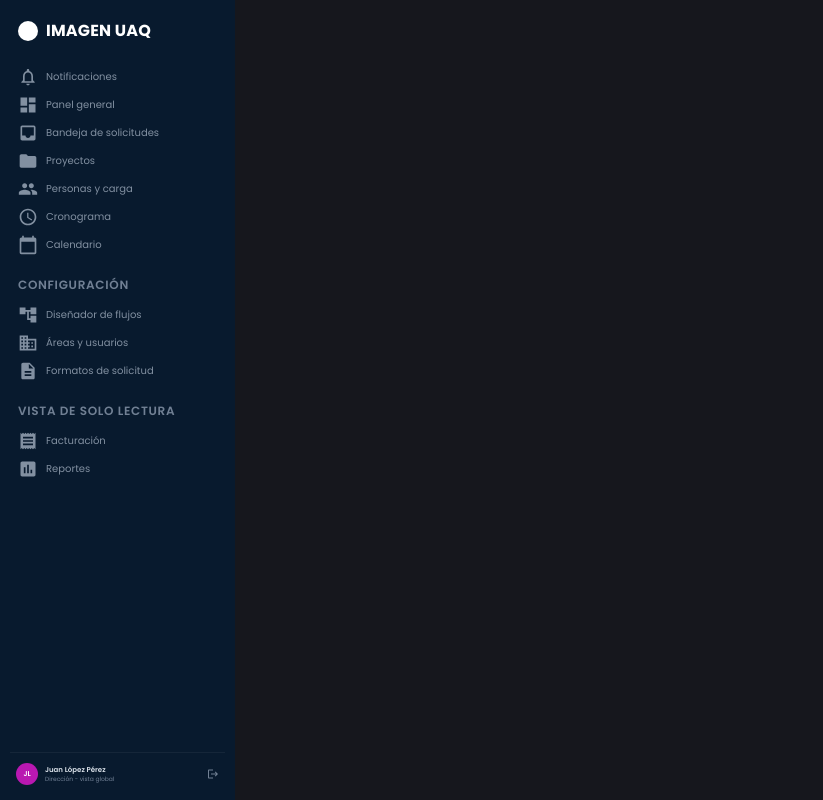
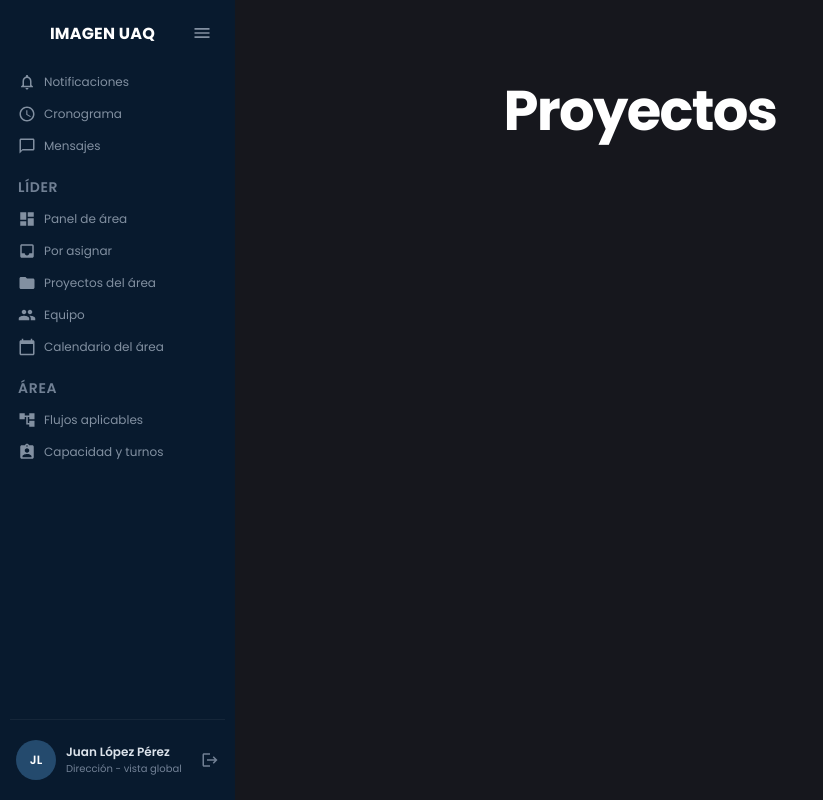
Before and after one commit to MelissaR374/imagenuaq-frontend, a React (Vite) app: page / in a window 1280 px wide. Shown: the whole page, without its empty margins (0-823 px from the left). Built offline with nearby package versions, Linux system fonts and the light colour scheme.

Commit message:
component/ sidebar complete

```diff
--- a/src/App.css
+++ b/src/App.css
@@ -37,4 +37,5 @@ body {
   border-left: none;
   border-right: none;
   overflow-x: hidden;
+  color: #ffff;
 }
--- a/src/App.jsx
+++ b/src/App.jsx
@@ -7,7 +7,7 @@ function App() {
     <div className="app-container">
 
       <Sidebar
-        role="admin"
+        role="lider"
         activeItem="Proyectos"
         onNavigate={(item) => {
           console.log("Seleccionaste:", item);
--- a/src/components/sidebar/sidebar.css
+++ b/src/components/sidebar/sidebar.css
@@ -18,11 +18,15 @@
     display: flex;
     flex-direction: column;
     font-family: "Poppins", sans-serif;
-    overflow-y: auto;
+    overflow-y:auto;
     z-index: 1000;
     border-right: none;
     box-shadow: none;
     outline: none;
+}
+
+.sidebar::-webkit-scrollbar {
+    display: none;
 }
 
 
@@ -34,22 +38,23 @@
 .sidebar-brand {
     display: flex;
     align-items: center;
-    gap: 8px;
+    justify-content: space-between;
+    gap: 10px;
     padding: 0 8px 20px;
 }
 
-.brand-icon {
+/* .brand-icon {
     width: 20px;
     height: 20px;
     border-radius: 50%;
     background-color: #ffffff;
-    color: #e11eba;
+    color: #10243a;
     display: flex;
     align-items: center;
     justify-content: center;
     font-size: 12px;
     font-weight: 700;
-}
+} */
 
 .brand-name {
     font-size: 16px;
@@ -58,6 +63,37 @@
     color:#ffffff;
 
 }
+
+/* =========================
+   TOGGLE BUTTON
+========================= */
+.sidebar-toggle {
+    width: 30px;
+    height: 30px;
+    border: none;
+    border-radius: 5px;
+    background: transparent;
+    color: #8290a1;
+    display: flex;
+    align-items: center;
+    justify-content: center;
+    padding: 0;
+    cursor: pointer;
+    flex-shrink: 0;
+    transition:
+        background-color 0.2s ease,
+        color 0.2s ease;
+}
+
+.sidebar-toggle:hover {
+    background-color: #102844;
+    color: #ffffff;
+}
+
+.sidebar-toggle svg {
+    font-size: 20px;
+}
+
 
 /* =========================
    MENU
@@ -82,10 +118,11 @@
 
 .sidebar-section-title {
     margin: 0 0 7px 8px;
-    font-size: 12px;
+    font-size: 14px;
     font-weight: 600;
     color: #718094;
     letter-spacing: 0.7px;
+    text-align: left;
 }
 
 
@@ -96,7 +133,7 @@
 .sidebar-section-items {
     display: flex;
     flex-direction: column;
-    gap: 1px;
+    gap: 5px;
 }
 
 .sidebar-item {
@@ -111,7 +148,7 @@
     gap: 8px;
     padding: 0 8px;
     font-family: "Poppins", sans-serif;
-    font-size: 10px;
+    font-size: 12px;
     font-weight: 400;
     text-align: left;
     cursor: pointer;
@@ -121,12 +158,12 @@
 }
 
 .sidebar-item:hover {
-    background-color: #a212d2;
+    background-color: #102844;
     color: #ffffff;
 }
 
 /* .sidebar-item.active {
-    background-color: #8916a9;
+    background-color: #17345b;
     color: #ffffff;
 } */
 
@@ -136,8 +173,8 @@
 ========================= */
 
 .sidebar-item-icon {
-    font-size: 20px;
-    min-width: 20px;
+    font-size: 18px;
+    min-width: 18px;
     flex-shrink: 0;
     color: inherit;
 }
@@ -182,19 +219,19 @@
 .sidebar-user {
     display: flex;
     align-items: center;
-    gap: 7px;
-    padding: 10px 6px 5px;
+    gap: 10px;
+    padding: 20px 6px 10px;
     border-top: 1px solid rgba(255, 255, 255, 0.05);
     margin-top: 10px;
 }
 
 .user-avatar {
-    width: 22px;
-    height: 22px;
+    width: 40px;
+    height: 40px;
     border-radius: 50%;
-    background-color: #b918b1;
+    background-color: #244a6d;
     color: #ffffff;
-    font-size: 7px;
+    font-size: 12px;
     font-weight: 600;
     display: flex;
     align-items: center;
@@ -207,10 +244,12 @@
     flex-direction: column;
     min-width: 0;
     flex: 1;
+    text-align: left;
+
 }
 
 .user-name {
-    font-size: 7px;
+    font-size: 12px;
     font-weight: 600;
     color: #dce3eb;
     white-space: nowrap;
@@ -219,7 +258,7 @@
 }
 
 .user-role {
-    font-size: 6px;
+    font-size: 10px;
     color: #728196;
     white-space: nowrap;
     overflow: hidden;
@@ -227,7 +266,69 @@
 }
 
 .logout-icon {
-    font-size: 12px;
+    font-size: 18px;
     color: #718094;
     cursor: pointer;
 }
+
+
+
+/* =========================
+   CLOSED SIDEBAR
+========================= */
+.sidebar.closed {
+    width: 70px;
+}
+
+/*BRAND*/
+.sidebar.closed .sidebar-brand{
+    justify-content: center;
+    padding-left: 0;
+    padding-right: 0;
+}
+
+.sidebar.closed .brand-name{
+    display: none;
+}
+
+/*Menu items*/
+.sidebar.closed .sidebar-item {
+    justify-content: center;
+    padding-left: 0;
+    padding-right: 0;
+}
+
+.sidebar.closed .sidebar-item-label {
+    display: none;
+}
+
+
+/* SECTION TITLES */
+
+.sidebar.closed .sidebar-section-title {
+    display: none;
+}
+
+
+/* SECTION SPACING */
+
+.sidebar.closed .sidebar-menu {
+    gap: 8px;
+}
+
+
+/* USER */
+
+.sidebar.closed .sidebar-user {
+    justify-content: center;
+    padding-left: 0;
+    padding-right: 0;
+}
+
+.sidebar.closed .user-info {
+    display: none;
+}
+
+.sidebar.closed .logout-icon {
+    display: none;
+}
--- a/src/components/sidebar/sidebar.jsx
+++ b/src/components/sidebar/sidebar.jsx
@@ -1,4 +1,4 @@
-import React from "react";
+import React, {useState} from "react";
 import "./sidebar.css";
 
 import {
@@ -15,48 +15,92 @@ import {
   MdReceipt,
   MdAssessment,
   MdLogout,
+  MdChatBubbleOutline,
+  MdCheckBox,
+  MdAttachFile,
+  MdCurrencyExchange,
+  MdAttachMoney,
+  MdAssignmentInd,
+  MdMenu,
 } from "react-icons/md";
 
 const menuSections = [
   {
     title: null,
     items: [
+      //VISTAS GENERALES
       {
         label: "Notificaciones",
         icon: MdNotificationsNone,
-        roles: ["admin", "trabajador"],
-        badge: 12,
+        roles: ["admin", "lider","finanzas","trabajador"]
       },
+      {
+        label: "Cronograma",
+        icon: MdSchedule,
+        roles: ["admin", "lider","finanzas","trabajador"]
+      },
+      {
+        label: "Mensajes",
+        icon: MdChatBubbleOutline,
+        roles: ["admin", "lider","finanzas","trabajador"]
+      },
+
+      //VISTAS TRABAJADOR Y FINANZAS
+      {
+        label: "Mis tareas",
+        icon:MdCheckBox,
+        roles: ["trabajador", "finanzas"]
+      },
+      {
+        label: "Mi semana",
+        icon: MdCalendarToday,
+        roles: ["trabajador", "finanzas"]
+      },
+      {
+        label: "Mis proyectos",
+        icon: MdFolder,
+        roles: ["trabajador", "finanzas"]
+      },
+
+      //VISTA TRABAJADOR
+      {
+        label: "Mis archivos",
+        icon: MdAttachFile,
+        roles: ["trabajador"]
+      },
+
+    ],
+  },
+
+  //SECCIONES ADMIN
+  {
+    title: "ADMINISTRAR",
+    items: [
       {
         label: "Panel general",
         icon: MdDashboard,
-        roles: ["admin", "trabajador"],
+        roles: ["admin"],
       },
       {
         label: "Bandeja de solicitudes",
         icon: MdInbox,
-        roles: ["admin", "trabajador"],
-        badge: 12,
+        roles: ["admin"],
+        //badge: 12,
       },
       {
         label: "Proyectos",
         icon: MdFolder,
-        roles: ["admin", "trabajador"],
+        roles: ["admin"],
       },
       {
         label: "Personas y carga",
         icon: MdPeople,
-        roles: ["admin", "trabajador"],
-      },
-      {
-        label: "Cronograma",
-        icon: MdSchedule,
-        roles: ["admin", "trabajador"],
+        roles: ["admin"],
       },
       {
         label: "Calendario",
         icon: MdCalendarToday,
-        roles: ["admin", "trabajador"],
+        roles: ["admin"],
       },
     ],
   },
@@ -67,17 +111,17 @@ const menuSections = [
       {
         label: "Diseñador de flujos",
         icon: MdAccountTree,
-        roles: ["admin", "trabajador"],
+        roles: ["admin"],
       },
       {
         label: "Áreas y usuarios",
         icon: MdBusiness,
-        roles: ["admin", "trabajador"],
+        roles: ["admin"],
       },
       {
         label: "Formatos de solicitud",
         icon: MdDescription,
-        roles: ["admin", "trabajador"],
+        roles: ["admin"],
       },
     ],
   },
@@ -88,20 +132,97 @@ const menuSections = [
       {
         label: "Facturación",
         icon: MdReceipt,
-        roles: ["admin", "trabajador"],
+        roles: ["admin"],
       },
       {
         label: "Reportes",
         icon: MdAssessment,
-        roles: ["admin", "trabajador"],
+        roles: ["admin"],
+      },
+    ],
+  },
+
+  //SECCIÓN FINANZAS
+  {
+    title: "COBRO",
+    items: [
+      {
+        label: "Facturas",
+        icon: MdCurrencyExchange,
+        roles: ["finanzas"],
+      },
+      {
+        label: "Cotizaciones",
+        icon: MdAttachMoney,
+        roles: ["finanzas"],
+        badge: 12,
+      },
+    ],
+  },
+
+
+  //SECCIÓN LÍDER
+  {
+    title: "LÍDER",
+    items: [
+      {
+        label: "Panel de área",
+        icon: MdDashboard,
+        roles: ["lider"],
+      },
+      {
+        label: "Por asignar",
+        icon: MdInbox,
+        roles: ["lider"],
+        badge: 12,
+      },
+      {
+        label: "Proyectos del área",
+        icon: MdFolder,
+        roles: ["lider"],
+      },
+      {
+        label: "Equipo",
+        icon: MdPeople,
+        roles: ["lider"],
+      },
+      {
+        label: "Calendario del área",
+        icon: MdCalendarToday,
+        roles: ["lider"],
+      },
+    ],
+  },
+
+  {
+    title: "ÁREA",
+    items: [
+      {
+        label: "Flujos aplicables",
+        icon: MdAccountTree,
+        roles: ["lider"],
+      },
+      {
+        label: "Capacidad y turnos",
+        icon: MdAssignmentInd,
+        roles: ["lider"],
+        //badge: 12,
       },
     ],
   },
 ];
 
 function Sidebar({ role = "admin", activeItem = "Proyectos", onNavigate }) {
+
+  //CREAMOS EL ESTADO, al inicio es false
+  /* isClosed = false -> menú abierto
+    Al presionar el botón será:
+    isClosed = true -> menú cerrado
+    */
+  const [isClosed, setIsClosed] = useState(false);
+
   return (
-    <aside className="sidebar">
+    <aside className={`sidebar ${isClosed ? "closed" : ""}`}>
       {/* LOGO */}
       <div className="sidebar-brand">
         <div className="brand-icon">
@@ -109,7 +230,12 @@ function Sidebar({ role = "admin", activeItem = "Proyectos", onNavigate }) {
         </div>
 
         <span className="brand-name">IMAGEN UAQ</span>
+        <button className = "sidebar-toggle"
+        onClick = {() => setIsClosed(!isClosed)}>
+          {isClosed ? <MdMenu /> : <MdMenu />}
+        </button>
       </div>
+
 
       {/* MENÚ */}
       <nav className="sidebar-menu">
--- a/src/index.css
+++ b/src/index.css
@@ -127,18 +127,59 @@ body,
   margin: 0;
   padding: 0;
   overflow-x: hidden;
-  /* Evita la barra de scroll horizontal fantasma */
 }
 
 body {
   font-family: "Poppins", sans-serif;
+  background-color: #16171d;
 }
 
 #root {
   min-height: 100vh;
+  text-align: center;
+  flex: 1;
 }
 
-/* Si quieres que el fondo sea oscuro como en tu menú */
-body {
-  background-color: #16171d;
+/* #root {
+  width: 100%;
+  min-width: 100vh;
+  margin: 0 auto;
+  text-align: center;
+  border-inline: 1px solid var(--border);
+  min-height: 100svh;
+  display: flex;
+  flex-direction: column;
+  box-sizing: border-box;
+} */
+
+h1,
+h2 {
+  font-family: "Poppins", sans-serif;
+  color: var(--text-h);
 }
+
+h1 {
+  font-size: 56px;
+  letter-spacing: -1.68px;
+  margin: 38px 0;
+
+  @media (max-width: 1024px) {
+    font-size: 36px;
+    margin: 20px 0;
+  }
+}
+
+h2 {
+  font-size: 24px;
+  line-height: 118%;
+  letter-spacing: -0.24px;
+  margin: 0 0 8px;
+
+  @media (max-width: 1024px) {
+    font-size: 20px;
+  }
+}
+
+p {
+  margin: 0;
+}
```
